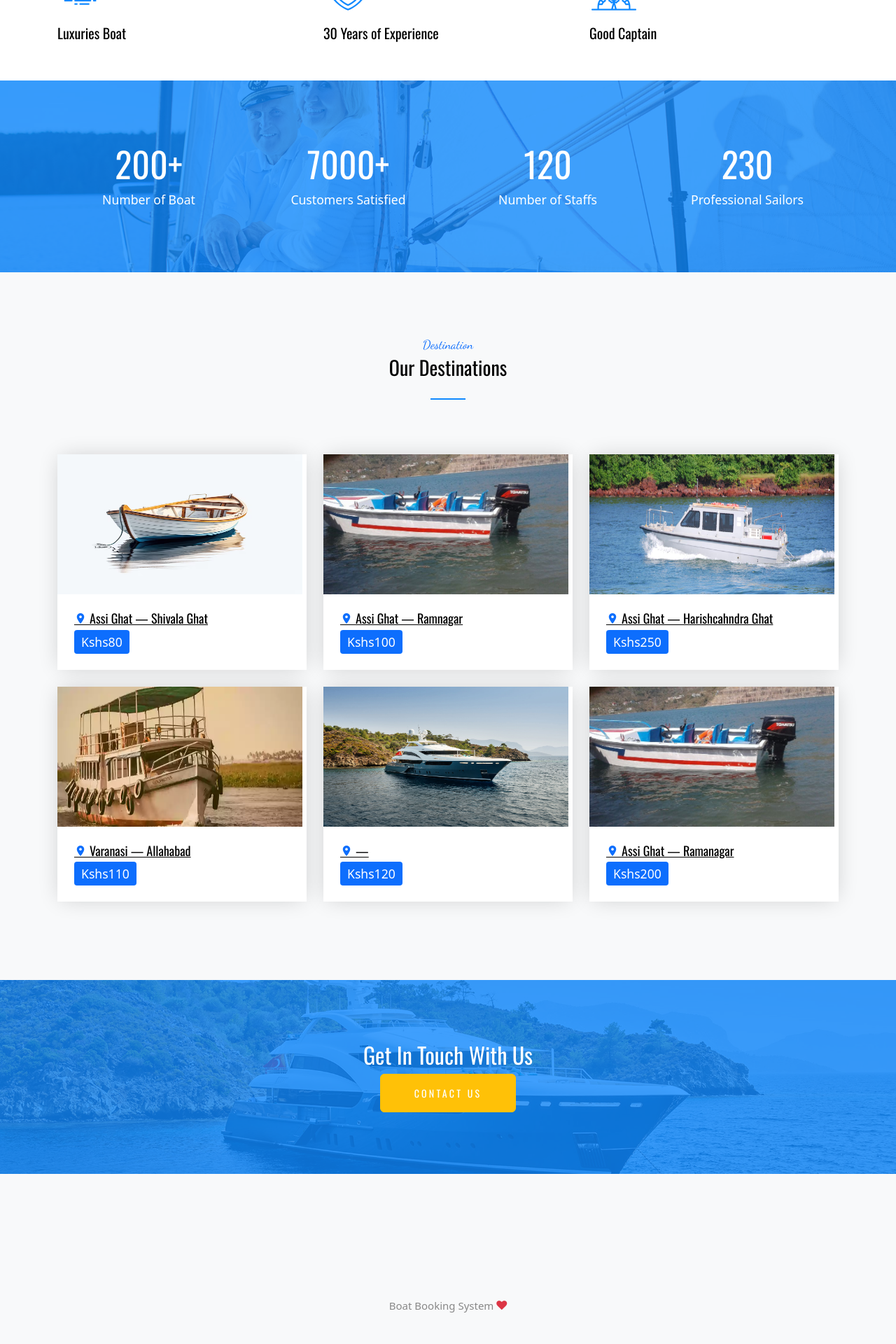
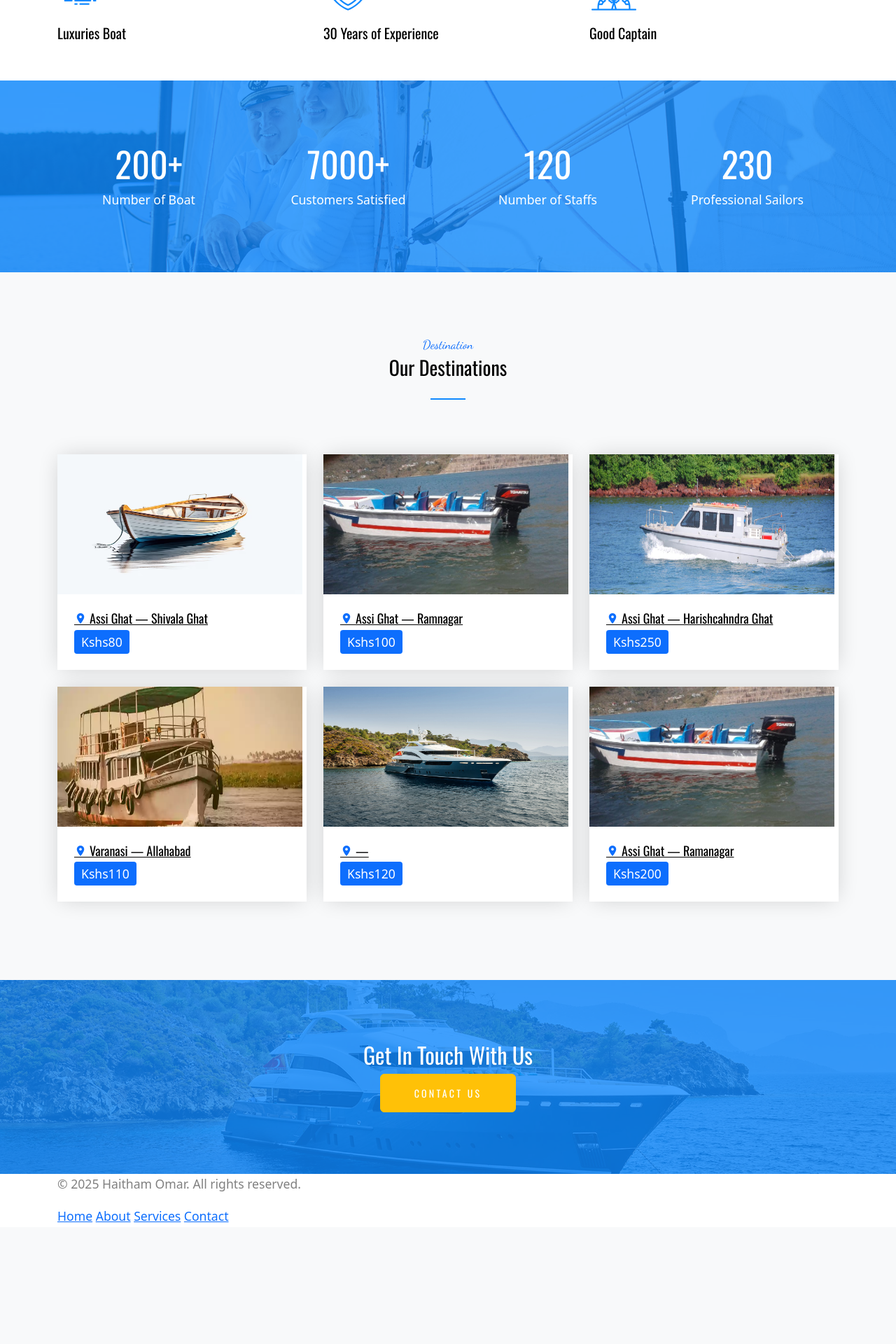
Before and after one commit to bajunii/Boat-booking-system, a PHP site: page /index.php in a window 1280 px wide. Shown: the part 1640-3560 px from the top of the page at 70% size. After the commit the page ends 3386 px from the top, so only its background shows below. Run offline with PHP 8.4, Linux system fonts and the light colour scheme; data comes from the database, SQL or seed files in the repository; some libraries are stand-ins or nearby versions; some web fonts are replaced.

Commit message:
made necessary changes

```diff
--- a/bbs/includes/footer.php
+++ b/bbs/includes/footer.php
@@ -1,15 +1,9 @@
-
-    <div class="footer bg-light">
-      <div class="container">
-        <div class="row">
-          <div class="col-12">
-            <div class="copyright">
-                <p>
-
-                  Boat Booking System <i class="icon-heart text-danger" aria-hidden="true"></i>
-                    </p>
-            </div>
-          </div>
-        </div>
-      </div>
-    </div>
+<div class="container">
+  <p>&copy; <?php echo date('Y'); ?> Haitham Omar. All rights reserved.</p>
+  <div class="footer-links">
+    <a href="index.php">Home</a>
+    <a href="about.php">About</a>
+    <a href="services.php">Services</a>
+    <a href="contact.php">Contact</a>
+  </div>
+</div>
--- a/bbs/index.php
+++ b/bbs/index.php
@@ -49,7 +49,7 @@ include('includes/config.php');
         <div class="container">
           <div class="row align-items-center">
             <div class="col-lg-7 ml-auto text-right" data-aos="fade-up">
-              <h1>Explore, Discover The Rivers</h1>
+              <h1>Explore, Discover The Indian Ocean</h1>
 
 
             </div>
```
Also changed, not shown: Readme.txt.
